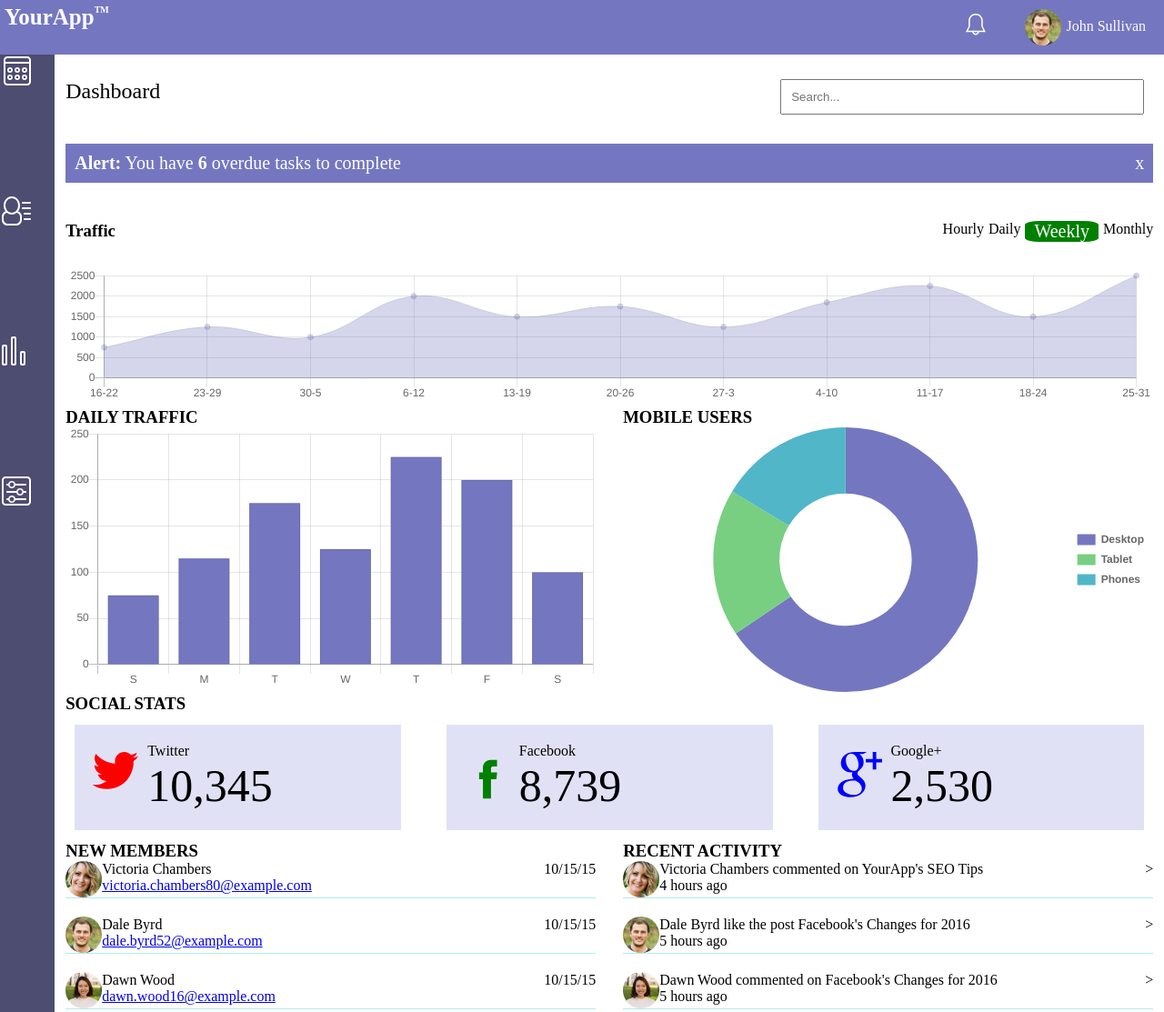
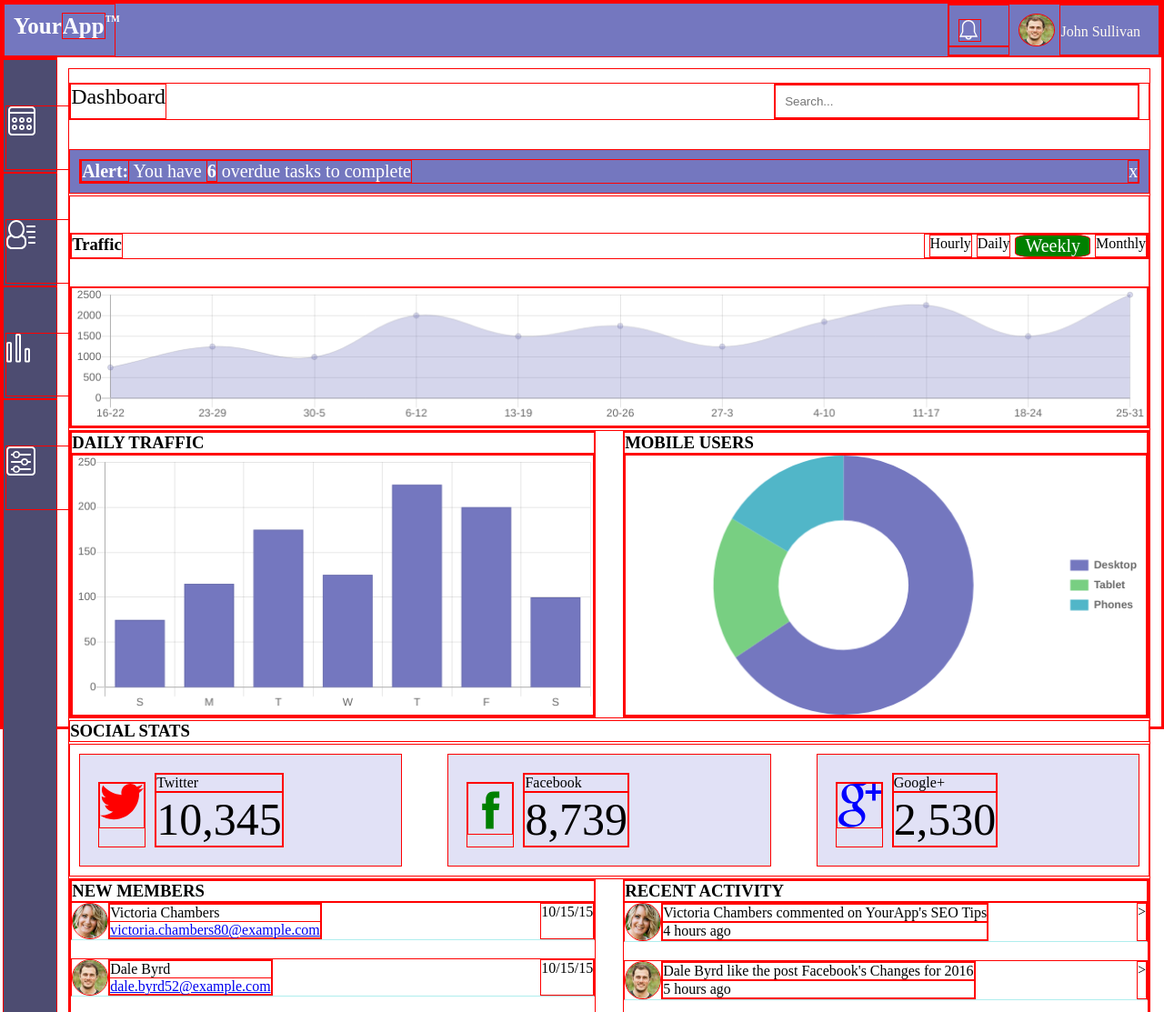
Before and after one commit to junior66/Techdegree-Project-7-1, a plain HTML site: page index.html in a window 1280 px wide. Shown: the top 1113 px of the page at 91% size. Drawn offline with nearby package versions, Linux system fonts and the light colour scheme.

Commit message:
Update styles.css

```diff
--- a/styles.css
+++ b/styles.css
@@ -1,6 +1,6 @@
-/* * {
+* {
     border: 1px solid red;
-} */
+}
 
 .grid-container {
     display: grid;
@@ -35,6 +35,7 @@
     header {
         grid-area: head;
         display: flex;
+
 
 
     }
@@ -155,6 +156,10 @@
       width: 50px;
     }
 
+    .social-number {
+      font-size: 5px;
+    }
+
     .members-container {
         display: flex;
         margin-bottom: 20px;
@@ -245,6 +250,10 @@
       justify-content: space-between;
     }
 
+    h1 {
+      padding: 10px;
+    }
+
     .bell {
       margin-right: 30px;
     }
@@ -271,6 +280,11 @@
 
     nav {
       flex-direction: column;
+    }
+
+    .nav-img {
+      margin-top: 50px;
+      height: 5%;
     }
 
     main {
```
